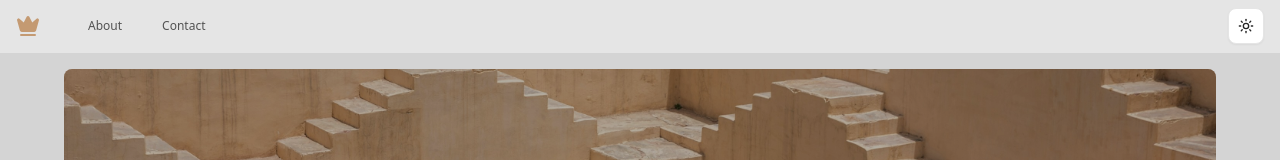
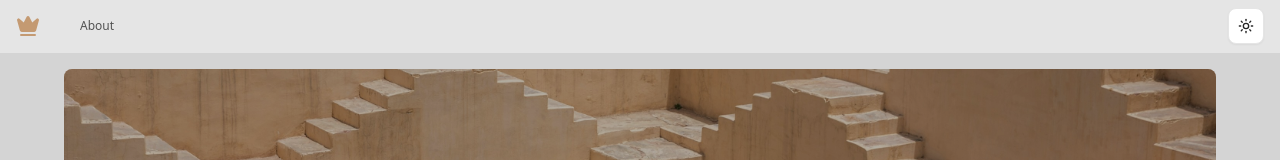
Before and after one commit to Nagul75/BlogFrontend, a React app: page / in a window 1280 px wide. Shown: the top 160 px of the page. Built offline with nearby package versions, Linux system fonts and the light colour scheme; the HTML template or start-up script is replaced by a standard one.

Commit message:
remove contact link

```diff
--- a/src/components/Header.tsx
+++ b/src/components/Header.tsx
@@ -11,18 +11,12 @@ const Header = () => {
             <Crown fill="#C49A72" className="text-[#C49A72]" />
           </div>
         </Link>
-        <div className="flex gap-2 items-center ml-4">
+        <div className="flex items-center ml-2">
           <Button
             className="text-xs dark:text-neutral-500 text-neutral-600"
             variant="link"
           >
             About
-          </Button>
-          <Button
-            className="text-xs dark:text-neutral-500 text-neutral-600"
-            variant="link"
-          >
-            Contact
           </Button>
         </div>
       </div>
```
